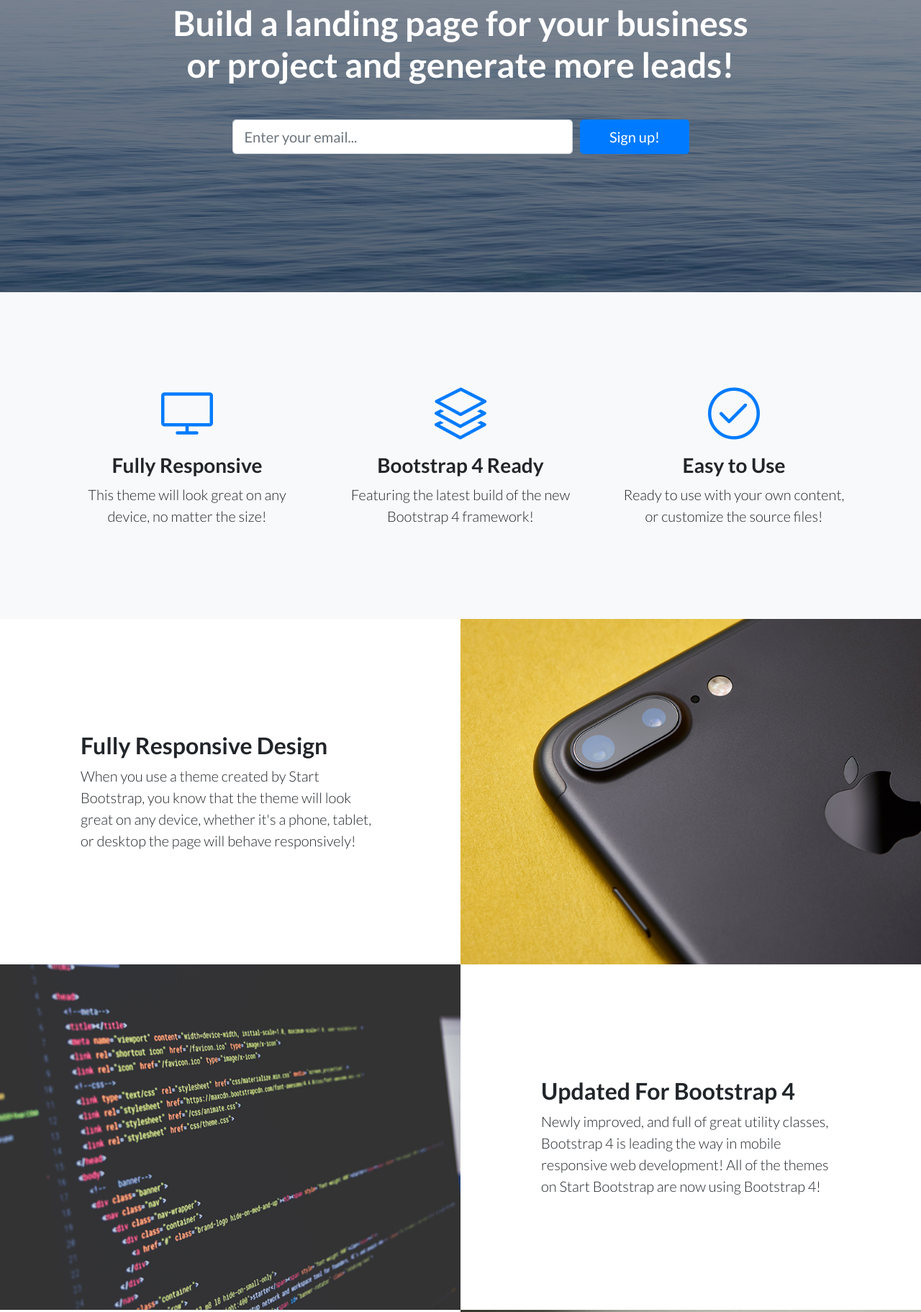
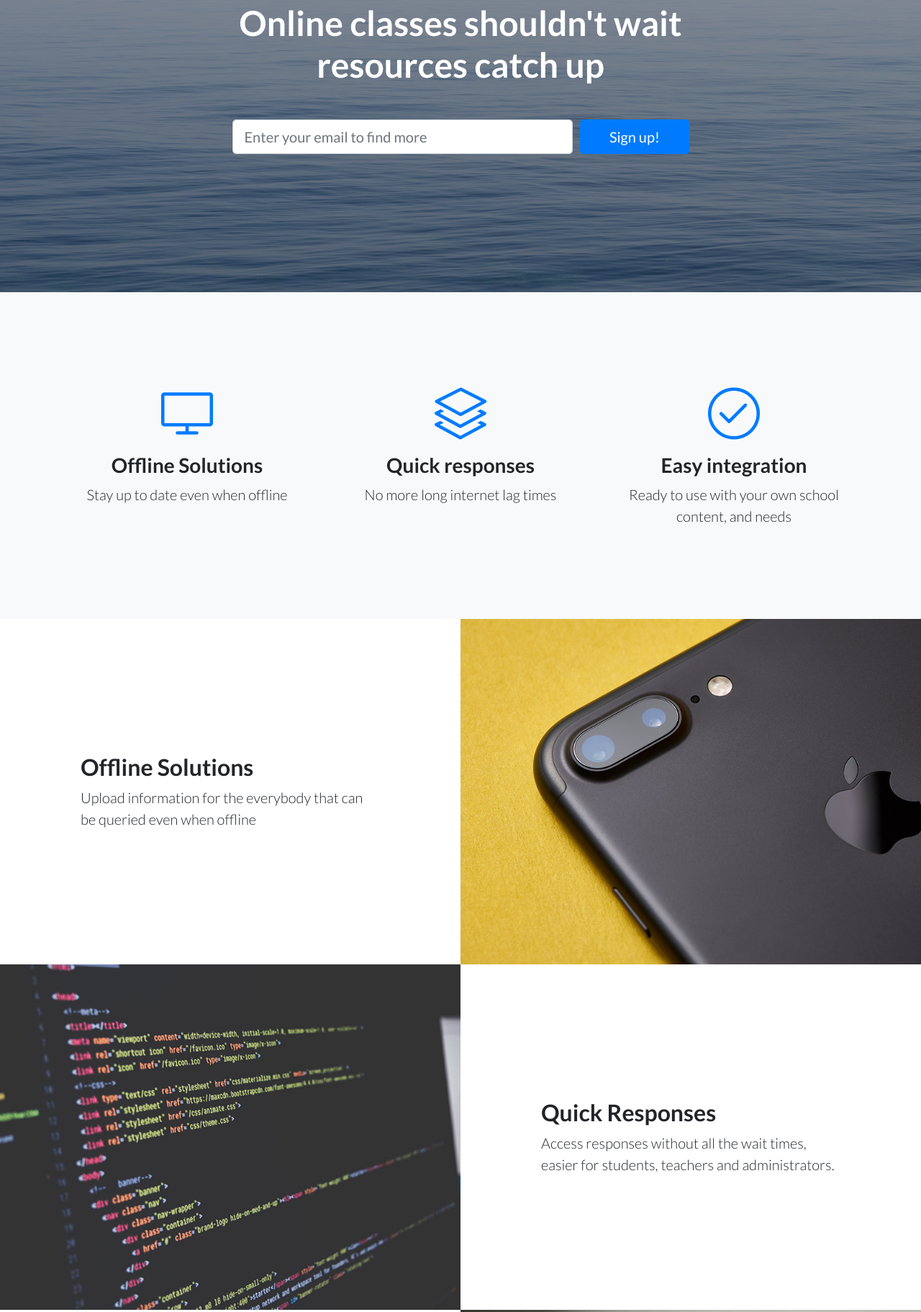
Before and after one commit to deeptipandey111/sabkalangind1, a website: page index.html in a window 1280 px wide. Shown: the part 245-2068 px from the top of the page at 72% size. Drawn offline with Linux system fonts and the light colour scheme.

Commit message:
adding contact, basic info on the landing page

```diff
--- a/index.html
+++ b/index.html
@@ -28,7 +28,7 @@
   <!-- Navigation -->
   <nav class="navbar navbar-light bg-light static-top">
     <div class="container">
-      <a class="navbar-brand" href="#">Start Bootstrap</a>
+      <a class="navbar-brand" href="#">Sabka Educational Solutions</a>
       <a class="btn btn-primary" href="#">Sign In</a>
     </div>
   </nav>
@@ -39,13 +39,13 @@
     <div class="container">
       <div class="row">
         <div class="col-xl-9 mx-auto">
-          <h1 class="mb-5">Build a landing page for your business or project and generate more leads!</h1>
+          <h1 class="mb-5">Online classes shouldn't wait resources catch up</h1>
         </div>
         <div class="col-md-10 col-lg-8 col-xl-7 mx-auto">
           <form>
             <div class="form-row">
               <div class="col-12 col-md-9 mb-2 mb-md-0">
-                <input type="email" class="form-control form-control-lg" placeholder="Enter your email...">
+                <input type="email" class="form-control form-control-lg" placeholder="Enter your email to find more">
               </div>
               <div class="col-12 col-md-3">
                 <button type="submit" class="btn btn-block btn-lg btn-primary">Sign up!</button>
@@ -66,8 +66,8 @@
             <div class="features-icons-icon d-flex">
               <i class="icon-screen-desktop m-auto text-primary"></i>
             </div>
-            <h3>Fully Responsive</h3>
-            <p class="lead mb-0">This theme will look great on any device, no matter the size!</p>
+            <h3>Offline Solutions</h3>
+            <p class="lead mb-0">Stay up to date even when offline</p>
           </div>
         </div>
         <div class="col-lg-4">
@@ -75,8 +75,8 @@
             <div class="features-icons-icon d-flex">
               <i class="icon-layers m-auto text-primary"></i>
             </div>
-            <h3>Bootstrap 4 Ready</h3>
-            <p class="lead mb-0">Featuring the latest build of the new Bootstrap 4 framework!</p>
+            <h3>Quick responses</h3>
+            <p class="lead mb-0">No more long internet lag times</p>
           </div>
         </div>
         <div class="col-lg-4">
@@ -84,8 +84,8 @@
             <div class="features-icons-icon d-flex">
               <i class="icon-check m-auto text-primary"></i>
             </div>
-            <h3>Easy to Use</h3>
-            <p class="lead mb-0">Ready to use with your own content, or customize the source files!</p>
+            <h3>Easy integration</h3>
+            <p class="lead mb-0">Ready to use with your own school content, and needs</p>
           </div>
         </div>
       </div>
@@ -99,22 +99,22 @@
 
         <div class="col-lg-6 order-lg-2 text-white showcase-img" style="background-image: url('img/bg-showcase-1.jpg');"></div>
         <div class="col-lg-6 order-lg-1 my-auto showcase-text">
-          <h2>Fully Responsive Design</h2>
-          <p class="lead mb-0">When you use a theme created by Start Bootstrap, you know that the theme will look great on any device, whether it's a phone, tablet, or desktop the page will behave responsively!</p>
+          <h2>Offline Solutions</h2>
+          <p class="lead mb-0">Upload information for the everybody that can be queried even when offline</p>
         </div>
       </div>
       <div class="row no-gutters">
         <div class="col-lg-6 text-white showcase-img" style="background-image: url('img/bg-showcase-2.jpg');"></div>
         <div class="col-lg-6 my-auto showcase-text">
-          <h2>Updated For Bootstrap 4</h2>
-          <p class="lead mb-0">Newly improved, and full of great utility classes, Bootstrap 4 is leading the way in mobile responsive web development! All of the themes on Start Bootstrap are now using Bootstrap 4!</p>
+          <h2>Quick Responses</h2>
+          <p class="lead mb-0">Access responses without all the wait times, easier for students, teachers and administrators.</p>
         </div>
       </div>
       <div class="row no-gutters">
         <div class="col-lg-6 order-lg-2 text-white showcase-img" style="background-image: url('img/bg-showcase-3.jpg');"></div>
         <div class="col-lg-6 order-lg-1 my-auto showcase-text">
-          <h2>Easy to Use &amp; Customize</h2>
-          <p class="lead mb-0">Landing Page is just HTML and CSS with a splash of SCSS for users who demand some deeper customization options. Out of the box, just add your content and images, and your new landing page will be ready to go!</p>
+          <h2>Easy Integration &amp; Customize</h2>
+          <p class="lead mb-0">Choose how to stay connected within the school community, streamline your own content and do it all in the snap of your fingers</p>
         </div>
       </div>
     </div>
@@ -185,7 +185,7 @@
             </li>
             <li class="list-inline-item">&sdot;</li>
             <li class="list-inline-item">
-              <a href="#">Contact</a>
+              <a href="mailto: deeptip@umich.edu">Contact</a>
             </li>
             <li class="list-inline-item">&sdot;</li>
             <li class="list-inline-item">
@@ -196,7 +196,7 @@
               <a href="#">Privacy Policy</a>
             </li>
           </ul>
-          <p class="text-muted small mb-4 mb-lg-0">&copy; Your Website 2020. All Rights Reserved.</p>
+          <p class="text-muted small mb-4 mb-lg-0">&copy; Sabka 2020. All Rights Reserved.</p>
         </div>
         <div class="col-lg-6 h-100 text-center text-lg-right my-auto">
           <ul class="list-inline mb-0">
```
